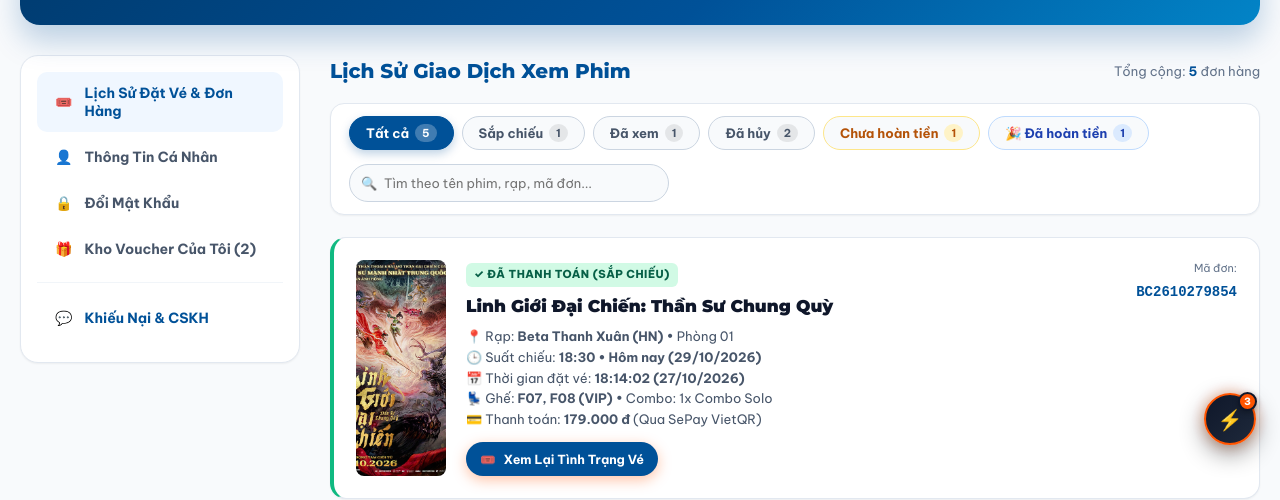
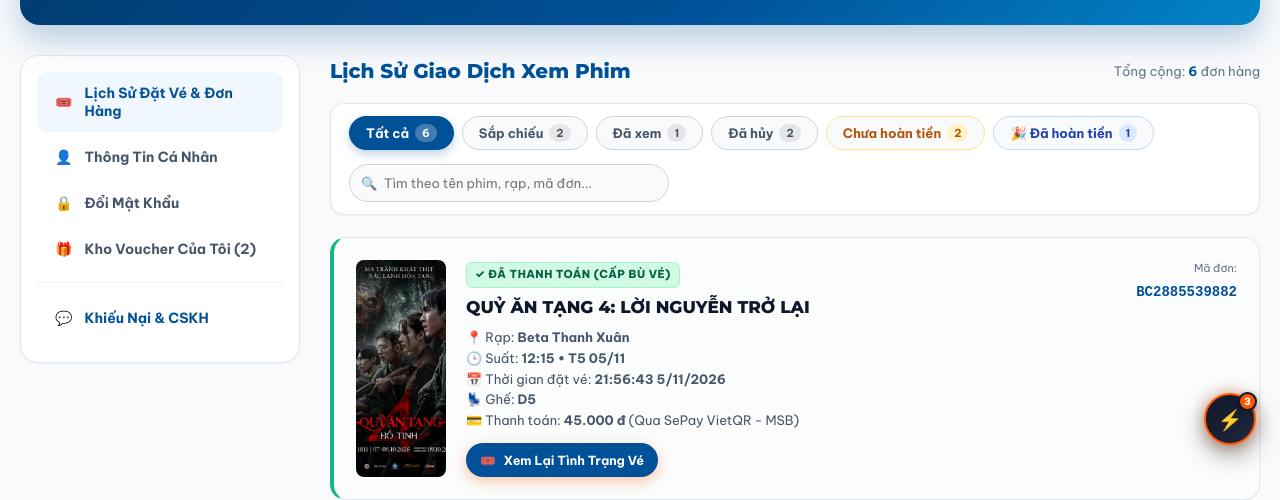
Before and after one commit to lha08082006/PTNVNHOM3, a website: page account.html in a window 1280 px wide. Shown: the part 331-831 px from the top of the page. Drawn offline with Linux system fonts and the light colour scheme; no server answers.

Commit message:
feat(account): add transaction status 'đã thanh toán (cấp bù vé)' for reissued ticket BC2885539882

```diff
--- a/account.html
+++ b/account.html
@@ -541,7 +541,7 @@
             Lịch Sử Giao Dịch Xem Phim
           </h3>
           <span style="font-size: 13px; color: #64748b;">
-            Tổng cộng: <strong id="total-orders-count" style="color: var(--beta-navy);">5</strong> đơn hàng
+            Tổng cộng: <strong id="total-orders-count" style="color: var(--beta-navy);">6</strong> đơn hàng
           </span>
         </div>
 
@@ -550,11 +550,11 @@
           <div class="filter-tabs-group">
             <button class="filter-tab-btn active" data-filter="all" onclick="applyOrderFilter('all', this)">
               <span>Tất cả</span>
-              <span class="filter-tab-count" id="count-all">5</span>
+              <span class="filter-tab-count" id="count-all">6</span>
             </button>
             <button class="filter-tab-btn" data-filter="upcoming" onclick="applyOrderFilter('upcoming', this)">
               <span>Sắp chiếu</span>
-              <span class="filter-tab-count" id="count-upcoming">1</span>
+              <span class="filter-tab-count" id="count-upcoming">2</span>
             </button>
             <button class="filter-tab-btn" data-filter="completed" onclick="applyOrderFilter('completed', this)">
               <span>Đã xem</span>
@@ -586,6 +586,43 @@
 
 
         <div id="orders-list-wrapper">
+
+          <!-- Đơn hàng (ĐÃ THANH TOÁN - CẤP BÙ VÉ): QUỶ ĂN TẠNG 4 - Đặt lúc: 05/11/2026 21:56:43 -->
+          <div class="order-history-item" data-status="upcoming" data-title="Quỷ Ăn Tạng 4: Lời Nguyền Trở Lại"
+            data-code="BC2885539882" data-created="2026-11-05T21:56:43" onclick="openInvoiceModal('BC2885539882')" title="Bấm vào đơn để xem chi tiết hóa đơn" style="border-left: 4px solid #10b981; background: #fafdfc;">
+            <img class="order-item-poster" src="images/media_images_2026_09_28_091026-quy-an-tang-4-132603-280926-92.jpg"
+              alt="Quỷ Ăn Tạng 4" onerror="this.src='images/400x633-145627-230926-40.jpg'">
+            <div style="flex: 1;">
+              <div style="display: flex; justify-content: space-between; align-items: flex-start; margin-bottom: 6px;">
+                <div>
+                  <span class="badge" style="background: #d1fae5; color: #065f46; border: 1px solid #a7f3d0; font-size: 11px; font-weight: 800;">✓ ĐÃ THANH TOÁN (CẤP BÙ VÉ)</span>
+                  <h4
+                    style="font-family: var(--font-display); font-size: 17px; font-weight: 800; color: #0f172a; margin-top: 6px;">
+                    QUỶ ĂN TẠNG 4: LỜI NGUYỄN TRỞ LẠI
+                  </h4>
+                </div>
+                <div style="text-align: right;">
+                  <div style="font-size: 11px; color: #64748b;">Mã đơn:</div>
+                  <strong
+                    style="font-family: monospace; font-size: 14px; color: var(--beta-navy);">BC2885539882</strong>
+                </div>
+              </div>
+
+              <div style="font-size: 13px; color: #475569; margin-bottom: 12px; line-height: 1.6;">
+                📍 Rạp: <strong>Beta Thanh Xuân</strong><br>
+                🕒 Suất: <strong>12:15 • T5 05/11</strong><br>
+                📅 Thời gian đặt vé: <strong>21:56:43 5/11/2026</strong><br>
+                💺 Ghế: <strong>D5</strong><br>
+                💳 Thanh toán: <strong>45.000 đ</strong> (Qua SePay VietQR - MSB)
+              </div>
+
+              <div style="display: flex; gap: 10px; flex-wrap: wrap;">
+                <a href="ticket.html?order=BC2885539882" class="btn btn-primary btn-sm" onclick="event.stopPropagation();" style="background: #005198; border-color: #005198; font-weight: 700;">
+                  <span>🎟️</span> Xem Lại Tình Trạng Vé
+                </a>
+              </div>
+            </div>
+          </div>
 
           <!-- Đơn hàng 1 (Mới nhất - Sắp chiếu): LINH GIỚI ĐẠI CHIẾN - Đặt lúc: 27/10/2026 18:14:02 -->
           <div class="order-history-item" data-status="upcoming" data-title="Linh Giới Đại Chiến: Thần Sư Chung Quỳ"
@@ -1959,7 +1996,10 @@
   };
 
   async function syncRealOrdersToUI() {
-    return;
+    if (!window.Pay || !Pay.getOrders) return;
+    try {
+      const realOrders = await Pay.getOrders({ limit: 15 });
+      if (!realOrders || realOrders.length === 0) return;
 
       const wrapper = document.getElementById('orders-list-wrapper');
       if (!wrapper) return;
@@ -1985,7 +2025,11 @@
         let borderStyle = 'border-left: 4px solid #10b981; background: #fafdfc;';
         let statusClass = 'upcoming';
 
-        if (ord.status === 'PAID') {
+        if (ord.code === 'BC2885539882' || ord.status === 'CONFIRMED_LATE' || ord.status === 'PAID_COMPENSATED' || ord.status === 'REISSUED') {
+          badgeHtml = '<span class="badge" style="background: #d1fae5; color: #065f46; border: 1px solid #a7f3d0; font-size: 11px; font-weight: 800;">✓ ĐÃ THANH TOÁN (CẤP BÙ VÉ)</span>';
+          borderStyle = 'border-left: 4px solid #10b981; background: #fafdfc;';
+          statusClass = 'upcoming';
+        } else if (ord.status === 'PAID') {
           badgeHtml = '<span class="badge" style="background: #d1fae5; color: #065f46; border: 1px solid #a7f3d0; font-size: 11px; font-weight: 800;">✓ ĐÃ THANH TOÁN (SEPAY)</span>';
           borderStyle = 'border-left: 4px solid #10b981; background: #fafdfc;';
           statusClass = 'upcoming';
@@ -2032,7 +2076,7 @@
               <span>⏱️</span> Theo Dõi Tình Trạng Hoàn Tiền
             </button>
           `;
-        } else if (ord.status === 'PAID') {
+        } else if (ord.status === 'PAID' || ord.status === 'CONFIRMED_LATE' || ord.status === 'REISSUED' || ord.code === 'BC2885539882') {
           actionBtns = `
             <a href="ticket.html?order=${ord.code}" class="btn btn-primary btn-sm" onclick="event.stopPropagation();" style="background: #005198; border-color: #005198; font-weight: 700;">
               <span>🎟️</span> Xem Lại Tình Trạng Vé
```
Also changed, not shown: ticket.html (+6 -1 lines).
